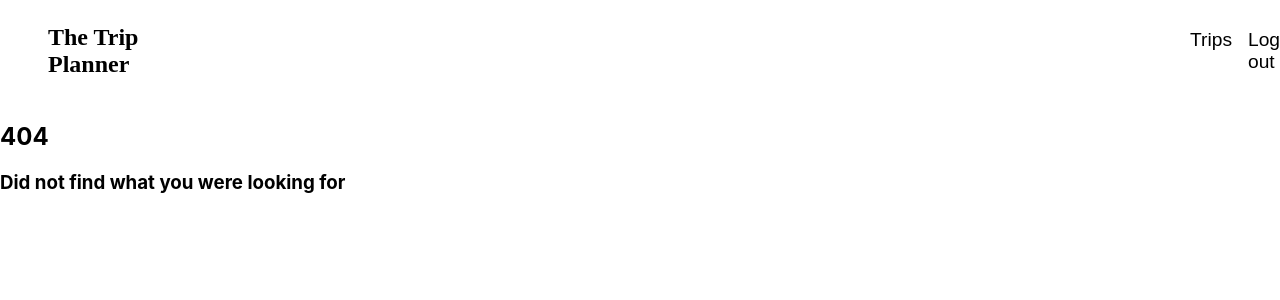
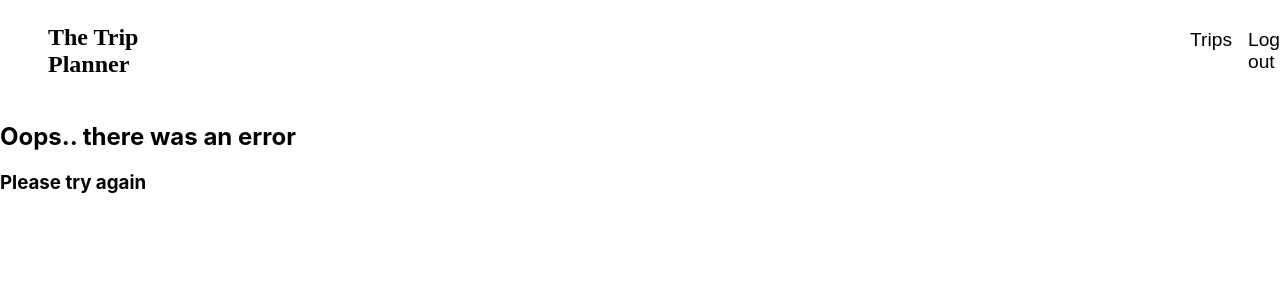
Before and after one commit to InbalGam/trip_planner, a React (Create React App) app in the folder frontend/trip-planner/: page /error in a window 1280 px wide. Before the commit this address had no page. Shown: the top 300 px of the page. Built offline with nearby package versions, Linux system fonts and the light colour scheme.

Commit message:
changed text

```diff
--- a/frontend/trip-planner/src/Components/ErrorPage.js
+++ b/frontend/trip-planner/src/Components/ErrorPage.js
@@ -1,8 +1,8 @@
 function ErrorPage() {
     return (
         <div>
-            <h2>404</h2>
-            <h3>Did not find what you were looking for</h3>
+            <h2>Oops.. there was an error</h2>
+            <h3>Please try again</h3>
         </div>
     );
 };
```
